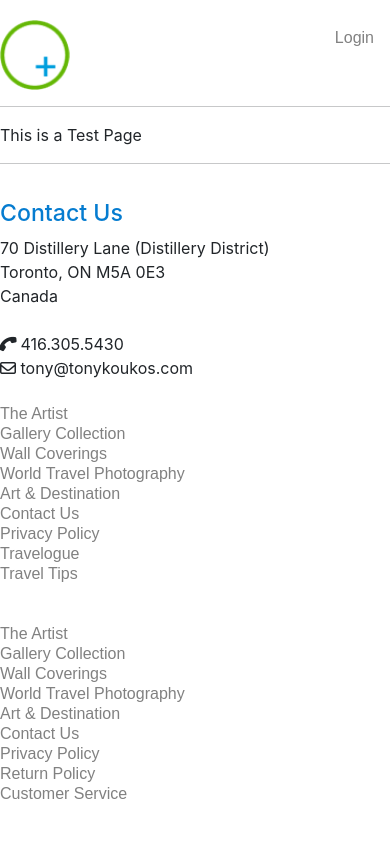
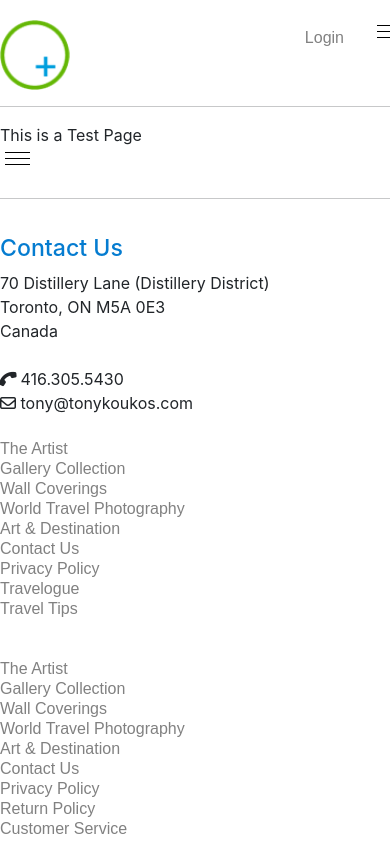
Before and after one commit to daze77/TKReactApp, a React (Create React App) app in the folder client/: page /TestPage in a window 390 px wide. Shown: the top 844 px of the page. Built offline with nearby package versions, Linux system fonts and the light colour scheme; a web font is replaced by a local one.

Commit message:
adjusted code for the logo - removed duplication of code as it is not needed based on the code refactoring

```diff
--- a/client/src/components/Logo/Logo.css
+++ b/client/src/components/Logo/Logo.css
@@ -51,3 +51,14 @@
 .el{
   display:inline-block;
 }
+
+
+
+@media only screen and (max-width: 768px) {
+
+  .tkLogoNameContainer{
+  display: none;
+}
+
+
+}
--- a/client/src/components/Logo/Logo.js
+++ b/client/src/components/Logo/Logo.js
@@ -12,7 +12,7 @@ import LogoSymbol from '../../assets/logo/logosymbol.png'
 
 
 
-function Logo(){
+function Logo(onClick){
 
 
 
@@ -118,7 +118,7 @@ function Logo(){
 return (
     <>
 
-        <div class="tkLogocontainer">
+        <div class="tkLogocontainer" {...onClick}>
             <div class="tkLogoSymbolContainer">
                 <div class="logoimg el" data-x="300">
                     <svg width="70" height="70"
--- /dev/null
+++ b/client/src/components/MenuHamburger/MenuHamburger.css
@@ -0,0 +1,29 @@
+.menuBurgerWrapper{
+    height: 30px;
+    width: 30px;
+    cursor:pointer;
+    padding: 0px;
+    margin: 0px;
+    display: none;
+
+
+}
+
+
+
+.menuBurger{
+
+    display: block;
+    width: 25px;
+    height: 1px;
+    margin: 5px;
+    color: black;
+    background-color: black;
+
+}
+
+@media only screen and (max-width: 768px) {
+    .menuBurgerWrapper{
+        display: block;
+    }
+}
--- /dev/null
+++ b/client/src/components/MenuHamburger/MenuHamburger.js
@@ -0,0 +1,21 @@
+import React from 'react'
+
+import './MenuHamburger.css'
+
+
+
+function MenuBurger(onClick){
+   return(
+    <>
+    <div class="menuBurgerWrapper" {...onClick}>
+        <div class="menuBurger"></div>
+        <div class="menuBurger"></div>
+        <div class="menuBurger"></div>
+    </div>
+    </>
+    )
+}
+
+
+
+export default MenuBurger
--- a/client/src/components/NavBar/NavBar.css
+++ b/client/src/components/NavBar/NavBar.css
@@ -116,12 +116,21 @@ nav.container{
 
 
 
-
+.container{
+    /* position: relative; */
+}
 
 
 
 /* New Menu CSS */
 
+
+/* .navOverlayHeader{
+    display: inline-block;
+
+
+
+} */
 
 .navOverlay{
     height: 0%;
@@ -136,21 +145,43 @@ nav.container{
     transition: 0.5s;
 }
 
-.navOverlayHeader li {
+/* .navOverlayHeader li {
     position: absolute;
     cursor: pointer;
     display: inline-block;
-}
+} */
 
-.navOverlay ul{
+.navOverlaySubMenu{
     list-style-type: none;
-}
 
 
 
-.navOverlay > div {
+}
+
+.navOverlaySubMenu li{
+
+    position: absolute;
+    cursor: pointer;
+    display: inline-block;
+
+}
+
+/* .navOverlayWrapper > ul{
+    list-style-type: none;
+    margin: 0px;
+    padding: 0px;;
+} */
+
+
+
+/* .navOverlayWrapper > div {
     margin-bottom: 15px;
     padding-bottom: 85px;
+
+} */
+
+.navOverlayWrapper {
+    position: relative
 
 }
 
@@ -178,6 +209,10 @@ nav.container{
 #subMenuLogo img{
     height: 50px;
     width: 50px;
+}
+
+.fullMenuList{
+margin-top: 150px;
 }
 
 .fullMenuList > div{
@@ -310,7 +345,6 @@ nav.container{
     box-shadow: rgba(0, 0, 0, 0.2) 0px 20px 30px;;
 }
 
-
 .displayBlockStyle{
     display: block;
 }
@@ -319,15 +353,9 @@ nav.container{
     display: none;
 }
 
-
-
 .mainNavOverlay ul {
     padding: 0px;
     margin: 20px 0px;
-
-
-
-
 }
 
 .mainNavOverlay li{
@@ -348,15 +376,10 @@ nav.container{
 
 
 @media only screen and (max-width: 768px) {
-    .navbarBranding #logoSymbolOnly{
-        display: block;
-    }
-    .navbarBranding #logoFull{
-        display: none;
-    }
-
     .menuList{
         visibility: hidden;
     }
 
+
+
 }
--- a/client/src/components/NavBar/NavBarAlternate2.js
+++ b/client/src/components/NavBar/NavBarAlternate2.js
@@ -1,4 +1,4 @@
-import React, {  useEffect, useState } from 'react'
+import React, { useState } from 'react'
 import { NavLink } from 'react-router-dom'
 
 
@@ -6,6 +6,7 @@ import NavBarLogo from '../Logo/Logo'
 import NavLogin from './NavLogin'
 import LogoSymbol from '../../assets/logo/logosymbol.png'
 import NavBarLogoSymbol from '../Logo/Logo2Symbol'
+import MenuBurger from '../MenuHamburger/MenuHamburger'
 
 function NavBarAlt(){
 
@@ -35,20 +36,15 @@ function NavBarAlt(){
     const [diamond1, setDiamond1] = useState(false)
     const [diamond2, setDiamond2] = useState(false)
     const [diamond3, setDiamond3] = useState(false)
-    const [mainNavDrop, setMainNavDrop] = useState(false)
 
     const [subMenuExpand3, setsubMenuExpand3] = useState (plus)
 
-    function handleNavOverlay(){
-        setNavOverlay("100%")
-    }
 
-    function handleCloseButton(){
-        setNavOverlay("0%")
-    }
 
+
+    // function for handling the main nav drop downs
     function handleSubMenu(e){
-        switch(e.target.id){
+        switch(e){
             case "PRODUCTS":
                 subMenu1.display === "block" ? setSubMenu1({display:"none"})  : setSubMenu1({display:"block", animation: "fadeMe 2s" });
                 subMenu1.display === "block" ? setsubMenuExpand1(plus) : setsubMenuExpand1(minus);
@@ -63,12 +59,20 @@ function NavBarAlt(){
         }
     }
 
-    let diamondClass = "ddiamond"
+
+    // function for handling the small screen nav overlay
 
 
-    useEffect(function(){
-        setMainNavSubDrop()
-    })
+    function handleNavOverlay(){
+        setNavOverlay("100%")
+    }
+
+    function handleCloseButton(){
+        setNavOverlay("0%")
+    }
+
+
+
 
     function handleMainMenu(e){
         if(e === "PRODUCTS"){
@@ -87,29 +91,22 @@ function NavBarAlt(){
     }
 
 
-    function setMainNavSubDrop(){
-        if(diamond1 === true || diamond2 === true || diamond3 === true){
-            setMainNavDrop(true)
-        } else {setMainNavDrop(false)}
-    }
-
     return(
         <>
             <nav class="container">
                 <div class="row navRow">
                     <div class="col-auto navbarBranding">
-                        <div id="logoSymbolOnly" onClick={handleNavOverlay}>
-                            <NavBarLogoSymbol />
-                        </div>
-                        <div id="logoFull" onClick={handleNavOverlay}>
-                            <NavBarLogo />
+                        {/* <div id="logoSymbolOnly" >
+                            <NavBarLogoSymbol onClick={handleNavOverlay}/>
+                        </div> */}
+                        <div id="logoFull" >
+                            <NavBarLogo onClick={handleNavOverlay} />
                         </div>
                     </div>
-
                     <div class="col menuList" >
                         <ul class=" ">
-                            <li  onClick={() => handleMainMenu('PRODUCTS')}><span>PRODUCTS</span>
-                                <span class={`${diamondClass} ${!diamond1 ? "displayNoneStyle":"displayBlockStyle"}`}>
+                            <li  onClick={() => handleMainMenu('PRODUCTS')}>PRODUCTS
+                                <span class={`ddiamond ${!diamond1 ? "displayNoneStyle":"displayBlockStyle"}`}>
                                     <span class={`mainNavOverlay `}>
                                         <ul >
                                             <NavLink to="/GalleryCollection"><li class="">Gallery Collection</li></NavLink>
@@ -120,8 +117,8 @@ function NavBarAlt(){
                                     </span>
                                 </span>
                             </li>
-                            <li onClick={() => handleMainMenu('SERVICES')}><span>SERVICES</span>
-                                <span class={`${diamondClass} ${!diamond2? "displayNoneStyle":"displayBlockStyle"}` }>
+                            <li onClick={() => handleMainMenu('SERVICES')}>SERVICES
+                                <span class={`ddiamond ${!diamond2? "displayNoneStyle":"displayBlockStyle"}` }>
                                     <span class={`mainNavOverlay `}>
                                         <ul>
                                                 <NavLink to="/HospitalityandDesign"><li class="">Hospitality & Design</li></NavLink>
@@ -133,8 +130,8 @@ function NavBarAlt(){
                                     </span>
                                 </span>
                             </li>
-                            <li onClick={() => handleMainMenu('THE ARTIST')}><span>THE ARTIST</span>
-                                <span class={`${diamondClass} ${!diamond3? "displayNoneStyle":"displayBlockStyle"}`}>
+                            <li onClick={() => handleMainMenu('THE ARTIST')}>THE ARTIST
+                                <span class={`ddiamond ${!diamond3? "displayNoneStyle":"displayBlockStyle"}`}>
                                     <span class={`mainNavOverlay `}>
                                     <ul >
                                         <NavLink to="/TheArtist"><li class="">The Artist</li></NavLink>
@@ -149,16 +146,20 @@ function NavBarAlt(){
                     <div class="col-auto">
                         <NavLogin />
                     </div>
+                    <MenuBurger onClick={handleNavOverlay}/>
+
+
                 </div>
                 <div class=" navOverlay" style={{height: navOveraly}}>
-                    <div class="navOverlayHeader" >
+                    <div class="navOverlayWrapper container">
+                        {/* <div class="navOverlayHeader" > */}
                             <ul class="navOverlaySubMenu">
                                 <li id="closeButton" onClick={handleCloseButton}>&times;</li>
                                 <li id="subMenuLogo"><img src={LogoSymbol} alt="Logo"/>   </li>
                             </ul>
-                    </div>
+                        {/* </div> */}
                         <div class="fullMenuList ">
-                        <div  id="PRODUCTS" onClick={handleSubMenu}>PRODUCTS &#32; {subMenuExpand1}
+                            <div  id="PRODUCTS" onClick={() => handleSubMenu('PRODUCTS')}>PRODUCTS &#32; {subMenuExpand1}
                                 <ul class="sub-menuList" style={subMenu1}>
                                     <NavLink to="/GalleryCollection"><li class="">Gallery Collection</li></NavLink>
                                     <NavLink to="/WallCoverings"><li class="">Wall Coverings</li></NavLink>
@@ -166,7 +167,7 @@ function NavBarAlt(){
                                     <NavLink to="/ArtandDesign"><li class="">Art & Design</li></NavLink>
                                 </ul>
                             </div>
-                        <div  id="SERVICES" onClick={handleSubMenu}>SERVICES &#32; {subMenuExpand2}
+                            <div  id="SERVICES" onClick={() => handleSubMenu ('SERVICES')}>SERVICES &#32; {subMenuExpand2}
                                 <ul class="sub-menuList"  style={subMenu2}>
                                     <NavLink to="/HospitalityandDesign"><li class="">Hospitality & Design</li></NavLink>
                                     <NavLink to="/Installations"><li class="m">Installations</li></NavLink>
@@ -175,7 +176,7 @@ function NavBarAlt(){
                                     <NavLink to="/PrintingandServices"><li class="">Printing & Services</li></NavLink>
                                 </ul>
                             </div>
-                        <div  id="THEARTIST" onClick={handleSubMenu}>THE ARTIST &#32; {subMenuExpand3}
+                            <div  id="THEARTIST" onClick={() => handleSubMenu('THE ARTIST')}>THE ARTIST &#32; {subMenuExpand3}
                                 <ul class="sub-menuList" style={subMenu3}>
                                     <NavLink to="/TheArtist"><li class="">The Artist</li></NavLink>
                                     <NavLink to="/Testimonials"><li class="">Testimonials</li></NavLink>
@@ -185,8 +186,7 @@ function NavBarAlt(){
                             </div>
                         </div>
                     </div>
-
-
+                </div>
             </nav>
             <hr />
         </>
--- a/client/src/pages/TestPage.js
+++ b/client/src/pages/TestPage.js
@@ -1,6 +1,9 @@
 import React from 'react'
 
+import MenuBurger from "../components/MenuHamburger/MenuHamburger"
+
 import './pages.css'
+
 
 // import NavBarAlt from '../components/NavBar/NavBarAlternate'
 import NavBarAlt2 from '../components/NavBar/NavBarAlternate2'
@@ -15,6 +18,8 @@ function TestPage(){
         <NavBarAlt2 />
         <div>This is a Test Page</div>
 
+        <MenuBurger />
+
 
         </>
     )
```
Also changed, not shown: client/src/components/Logo/Logo2Symbol.js (+2 -17 lines). Lines whose indentation alone changed are shown as unchanged.
